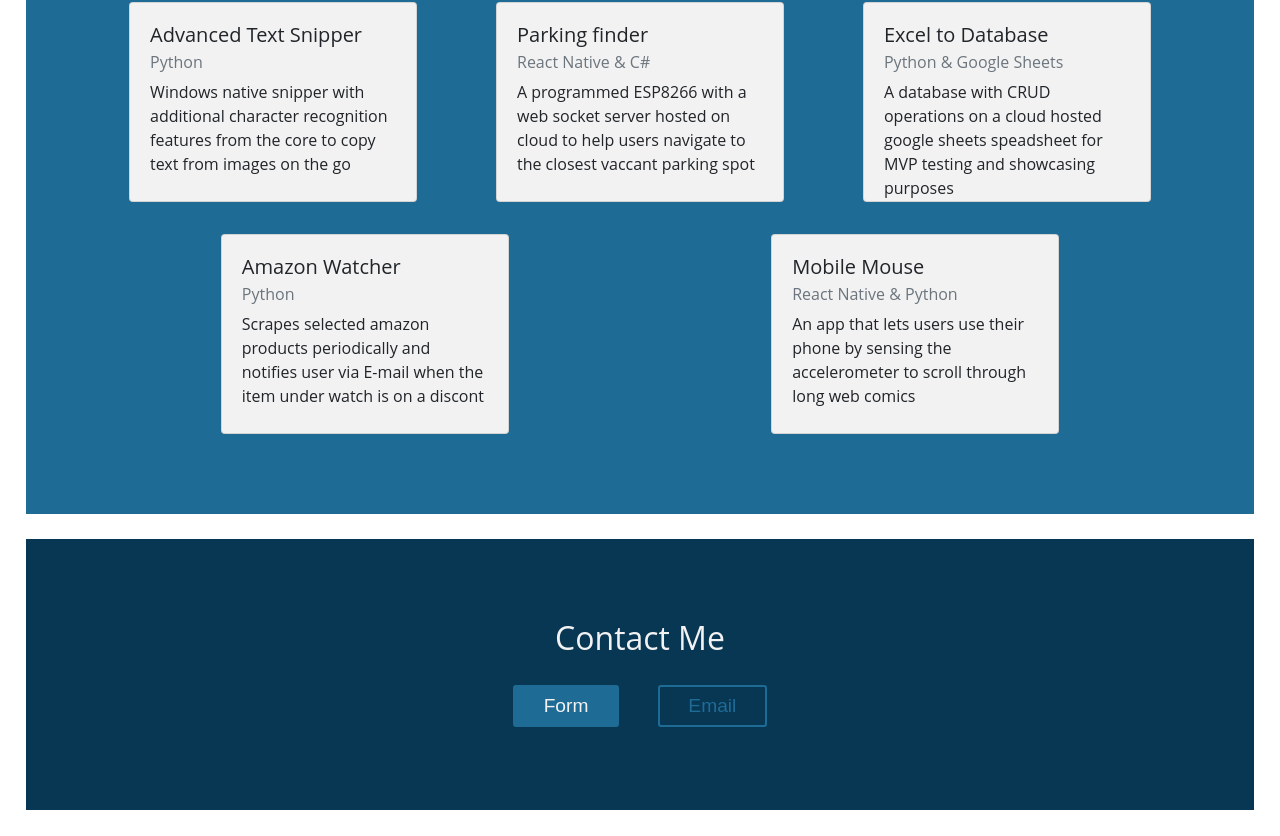
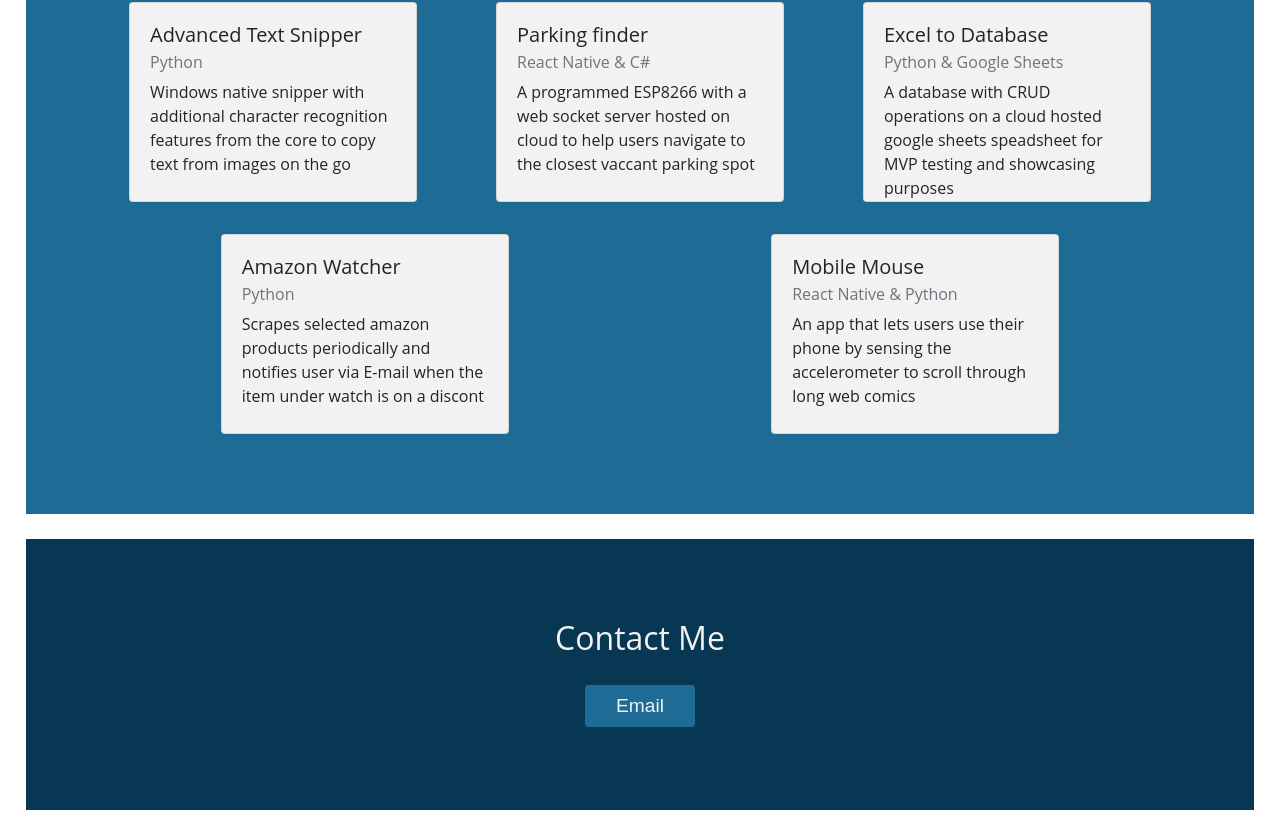
Before and after one commit to VikrantReddy/vikrantreddy.github.io, a React (Create React App) app: page / in a window 1280 px wide. Shown: the part 1635-2471 px from the top of the page. Built offline with nearby package versions, Linux system fonts and the light colour scheme.

Commit message:
Removed Form

```diff
--- a/src/components/Contact.jsx
+++ b/src/components/Contact.jsx
@@ -7,8 +7,8 @@ function Contact() {
         <ContactContainer id="contact">
             <h2 style={{ "textAlign": "center", "marginTop": "1rem" }}>Contact Me</h2>
             <Row className="justify-content-center">
-                <HeroButton primary="true">Form</HeroButton>
-                <HeroButton href={"mailto:vikrantreddy@hotmail.com"}>Email</HeroButton>
+                {/* <HeroButton primary="true">Form</HeroButton> */}
+                <HeroButton primary="true" href={"mailto:vikrantreddy@hotmail.com"}>Email</HeroButton>
             </Row>
         </ContactContainer >
     )
```
